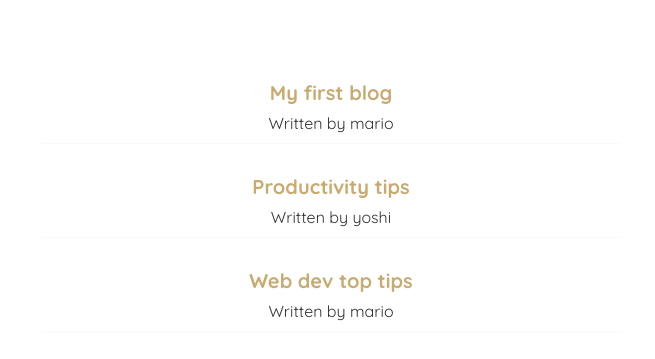
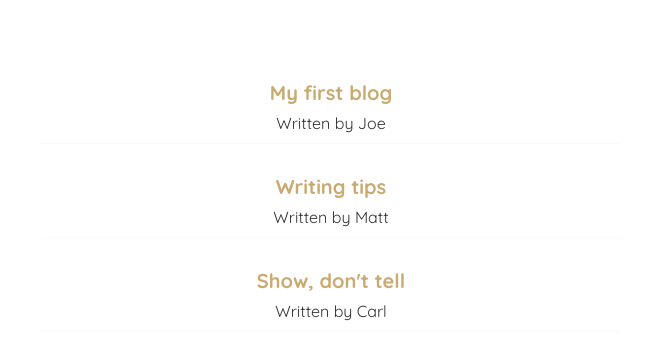
Before and after one commit to MattFLPe/blog-app, a React (Create React App) app: page / in a window 1280 px wide. Shown: the part 121-480 px from the top of the page, without its empty margins (309-964 px from the left). Built offline with nearby package versions, Linux system fonts and the light colour scheme.

Commit message:
Added three mock blog posts Added prop

```diff
--- a/src/components/Home.js
+++ b/src/components/Home.js
@@ -1,20 +1,15 @@
 import { useState } from "react";
+import BlogList from "../BlogList";
 
 const Home = () => {
     const [blogs, setBlogs] = useState([
-        { title: 'My first blog', body: 'lorem ipsum...', author: 'mario', id: 1 },
-        { title: 'Productivity tips', body: 'lorem ipsum...', author: 'yoshi', id: 2 },
-        { title: 'Web dev top tips', body: 'lorem ipsum...', author: 'mario', id: 3 }
+        { title: "My first blog", body: "lorem ipsum...", author: "Joe", id: 1 },
+        { title: "Writing tips", body: "lorem ipsum...", author: "Matt", id: 2 },
+        { title: "Show, don't tell", body: "lorem ipsum...", author: "Carl", id: 3 }
     ])
-
     return (
         <div className="home">
-            {blogs.map((blog) => (
-                <div className="blog-preview" key={blog.id}>
-                <h2>{blog.title}</h2>
-                <p>Written by {blog.author}</p>
-                </div>
-            ))}
+            <BlogList blogs={blogs} title='All Blogs!'/>
         </div>
      );
 }
```
